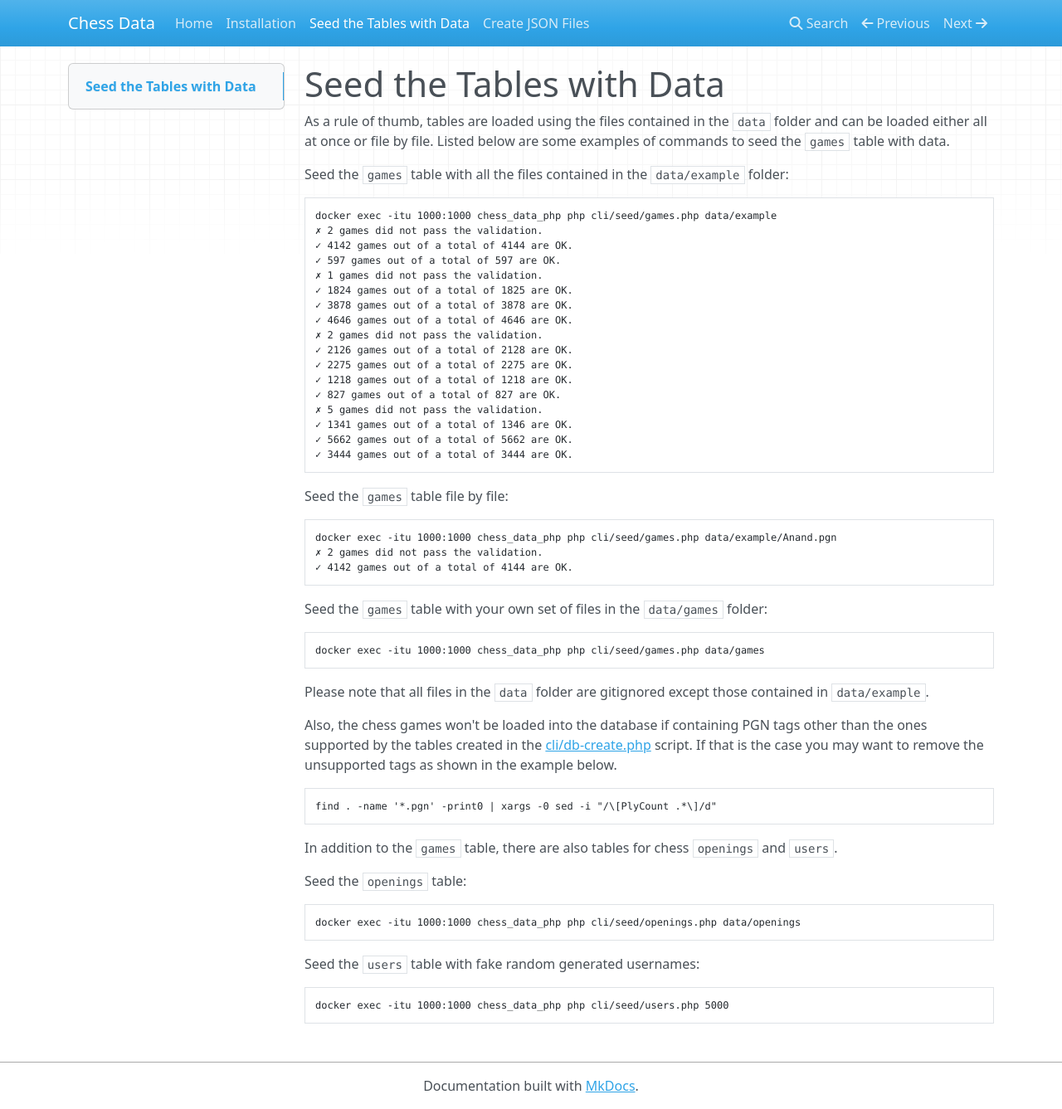
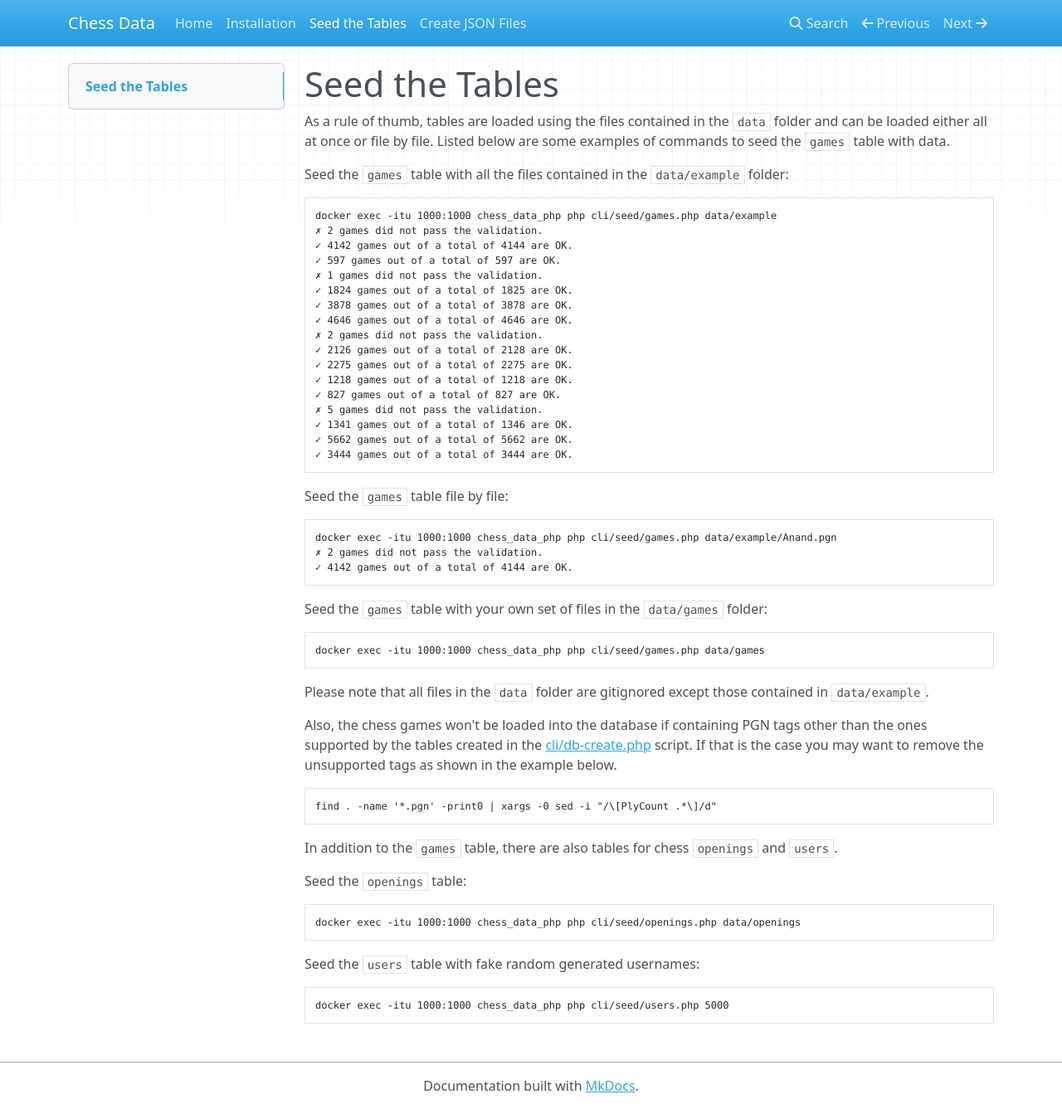
Before and after one commit to chesslablab/chess-data, an MkDocs documentation site: the page built from docs/seed-the-tables.md, in a window 1280 px wide and 1337 px high. Shown: the whole window at 83% size. Built offline with MkDocs 1.6.1, drawn with Linux system fonts in a browser that asks for light colours; nearby versions of some CDN libraries.

Commit message:
Renamed 'Seed the Tables with Data' as 'Seed the Tables'

```diff
--- a/docs/seed-the-tables-with-data.md
+++ b/docs/seed-the-tables.md
@@ -1,4 +1,4 @@
-# Seed the Tables with Data
+# Seed the Tables
 
 As a rule of thumb, tables are loaded using the files contained in the `data` folder and can be loaded either all at once or file by file. Listed below are some examples of commands to seed the `games` table with data.
 
--- a/mkdocs.yml
+++ b/mkdocs.yml
@@ -3,6 +3,6 @@ site_url: https://chesslablab.github.io/chess-data/
 nav:
   - Home: index.md
   - Installation: installation.md
-  - Seed the Tables with Data: seed-the-tables-with-data.md
+  - Seed the Tables: seed-the-tables.md
   - Create JSON Files: create-json-files.md
 theme: mkdocs
```
